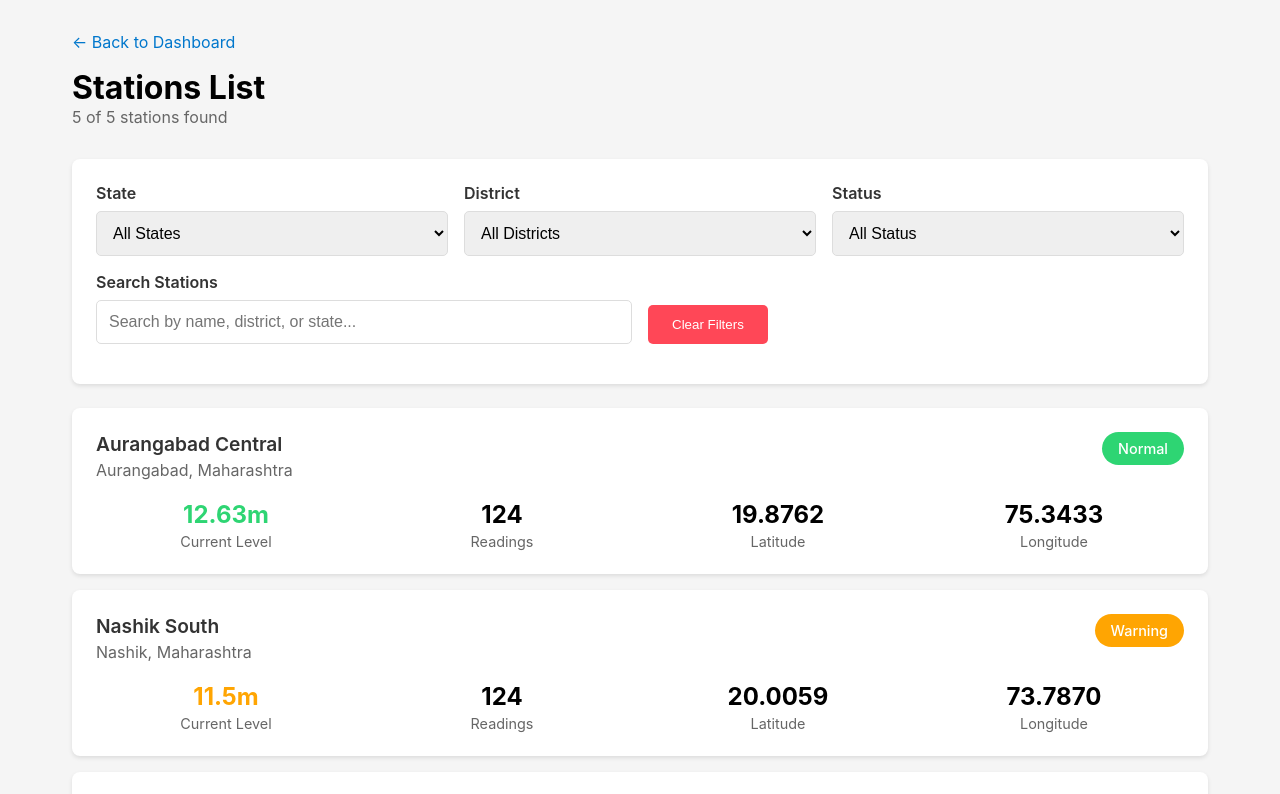
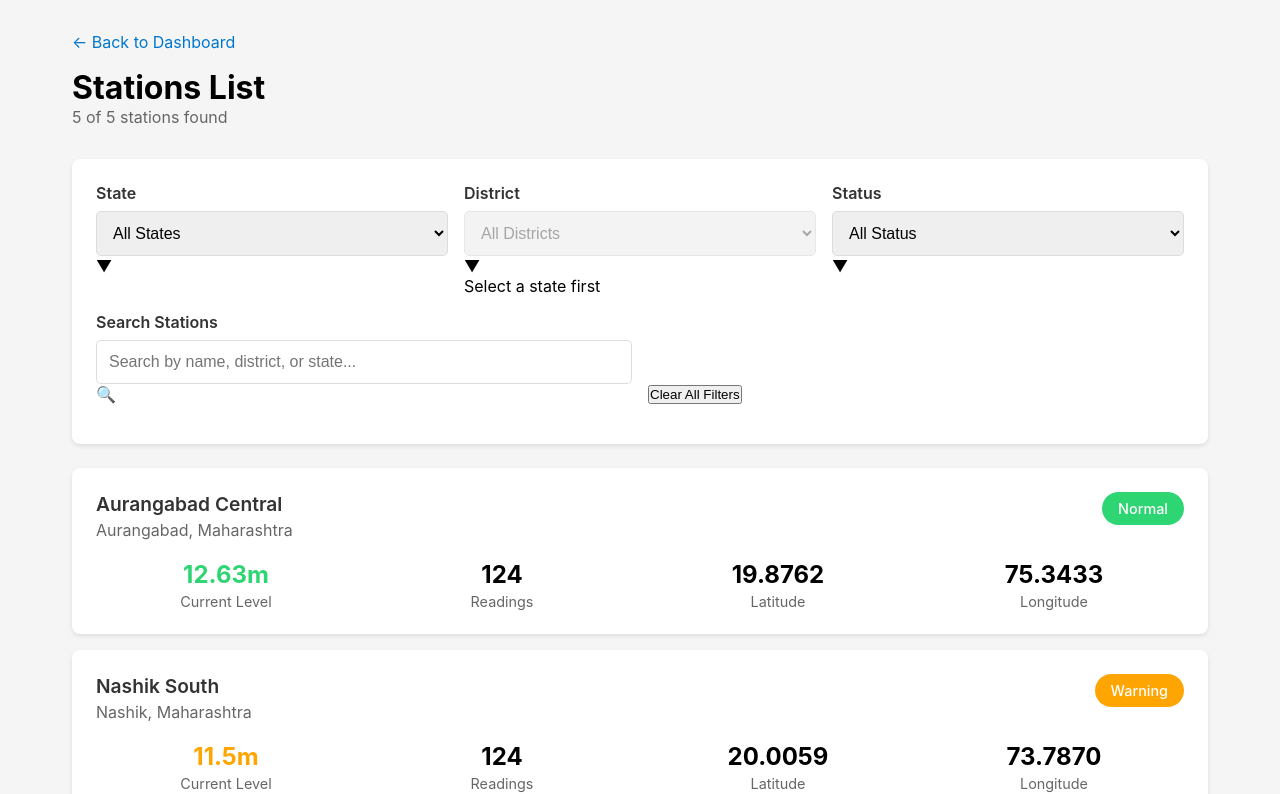
Before and after one commit to dark-shadowblade/Groundwater-app-2.0, a Next.js app: page /stations in a window 1280 px wide. Shown: the top 794 px of the page. Built offline with nearby package versions, Linux system fonts and the light colour scheme.

Commit message:
Update page.js

```diff
--- a/app/stations/page.js
+++ b/app/stations/page.js
@@ -101,6 +101,14 @@ export default function StationsList() {
     });
   };
 
+  // Get districts based on selected state
+  const filteredDistricts = filters.state
+    ? [...new Set(stations
+        .filter(station => station.state === filters.state)
+        .map(station => station.district)
+      )].sort()
+    : districts;
+
   return (
     <div className="stations-container">
       <Link href="/dashboard" className="back-link">
@@ -117,6 +125,7 @@ export default function StationsList() {
         <div className="filter-row">
           <div className="filter-group">
             <label className="filter-label">State</label>
+            <div className="custom-select">
               <select
                 value={filters.state}
                 onChange={(e) => handleFilterChange('state', e.target.value)}
@@ -127,24 +136,34 @@ export default function StationsList() {
                   <option key={state} value={state}>{state}</option>
                 ))}
               </select>
+              <span className="select-arrow">▼</span>
+            </div>
           </div>
 
           <div className="filter-group">
             <label className="filter-label">District</label>
+            <div className="custom-select">
               <select
                 value={filters.district}
                 onChange={(e) => handleFilterChange('district', e.target.value)}
                 className="filter-select"
+                disabled={!filters.state && filteredDistricts.length > 0}
               >
                 <option value="">All Districts</option>
-              {districts.map(district => (
+                {filteredDistricts.map(district => (
                   <option key={district} value={district}>{district}</option>
                 ))}
               </select>
+              <span className="select-arrow">▼</span>
+            </div>
+            {!filters.state && (
+              <div className="filter-hint">Select a state first</div>
+            )}
           </div>
 
           <div className="filter-group">
             <label className="filter-label">Status</label>
+            <div className="custom-select">
               <select
                 value={filters.status}
                 onChange={(e) => handleFilterChange('status', e.target.value)}
@@ -154,13 +173,17 @@ export default function StationsList() {
                 <option value="Normal">Normal</option>
                 <option value="Warning">Warning</option>
                 <option value="Critical">Critical</option>
+                <option value="Unknown">Unknown</option>
               </select>
+              <span className="select-arrow">▼</span>
+            </div>
           </div>
         </div>
 
         <div className="filter-row">
           <div className="filter-group">
             <label className="filter-label">Search Stations</label>
+            <div className="search-input-container">
               <input
                 type="text"
                 placeholder="Search by name, district, or state..."
@@ -168,21 +191,16 @@ export default function StationsList() {
                 onChange={(e) => handleFilterChange('search', e.target.value)}
                 className="filter-input"
               />
+              <span className="search-icon">🔍</span>
+            </div>
           </div>
 
           <div className="filter-group" style={{ display: 'flex', alignItems: 'flex-end' }}>
             <button
               onClick={clearFilters}
-              style={{
-                padding: '0.75rem 1.5rem',
-                background: '#ff4757',
-                color: 'white',
-                border: 'none',
-                borderRadius: '5px',
-                cursor: 'pointer'
-              }}
+              className="clear-filters-btn"
             >
-              Clear Filters
+              Clear All Filters
             </button>
           </div>
         </div>
@@ -195,15 +213,7 @@ export default function StationsList() {
             <p>No stations found matching your filters.</p>
             <button
               onClick={clearFilters}
-              style={{
-                padding: '0.75rem 1.5rem',
-                background: '#0077cc',
-                color: 'white',
-                border: 'none',
-                borderRadius: '5px',
-                cursor: 'pointer',
-                marginTop: '1rem'
-              }}
+              className="clear-filters-btn primary"
             >
               Clear All Filters
             </button>
```
Lines whose indentation alone changed are shown as unchanged.
